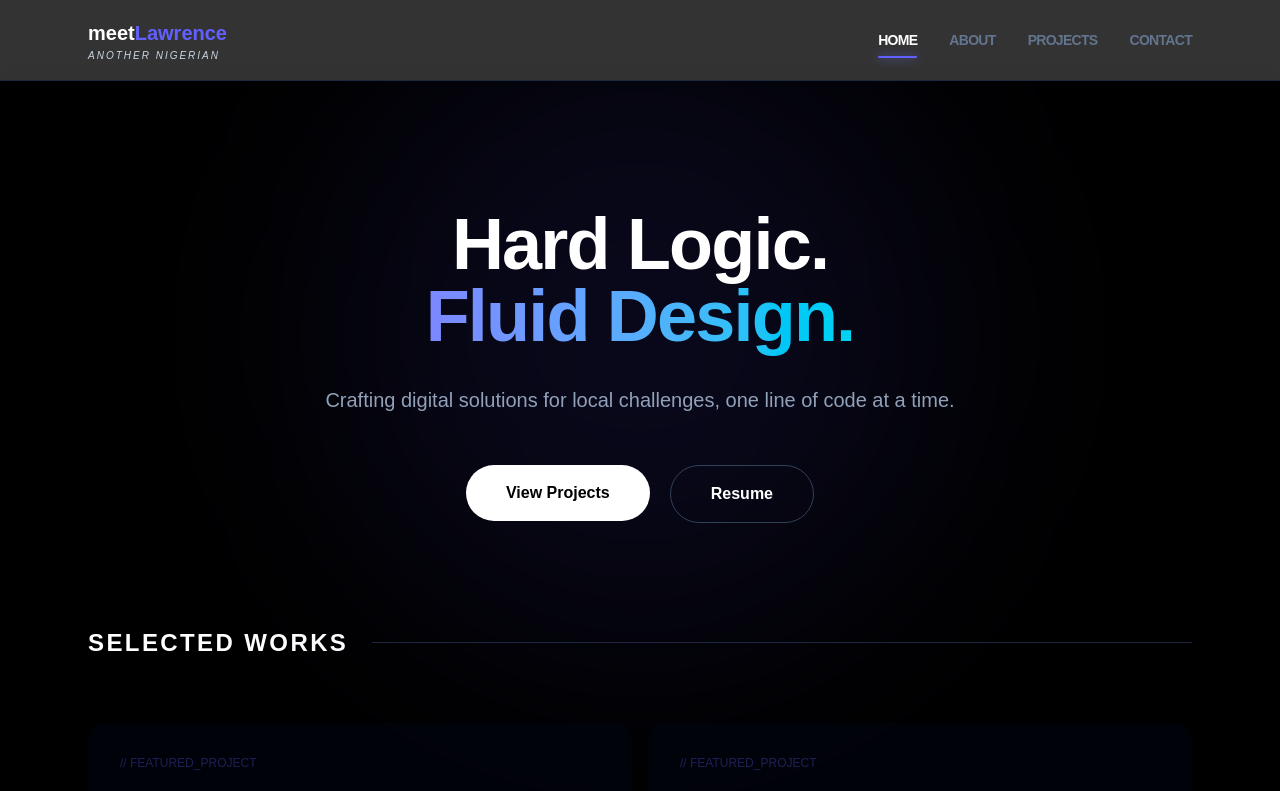
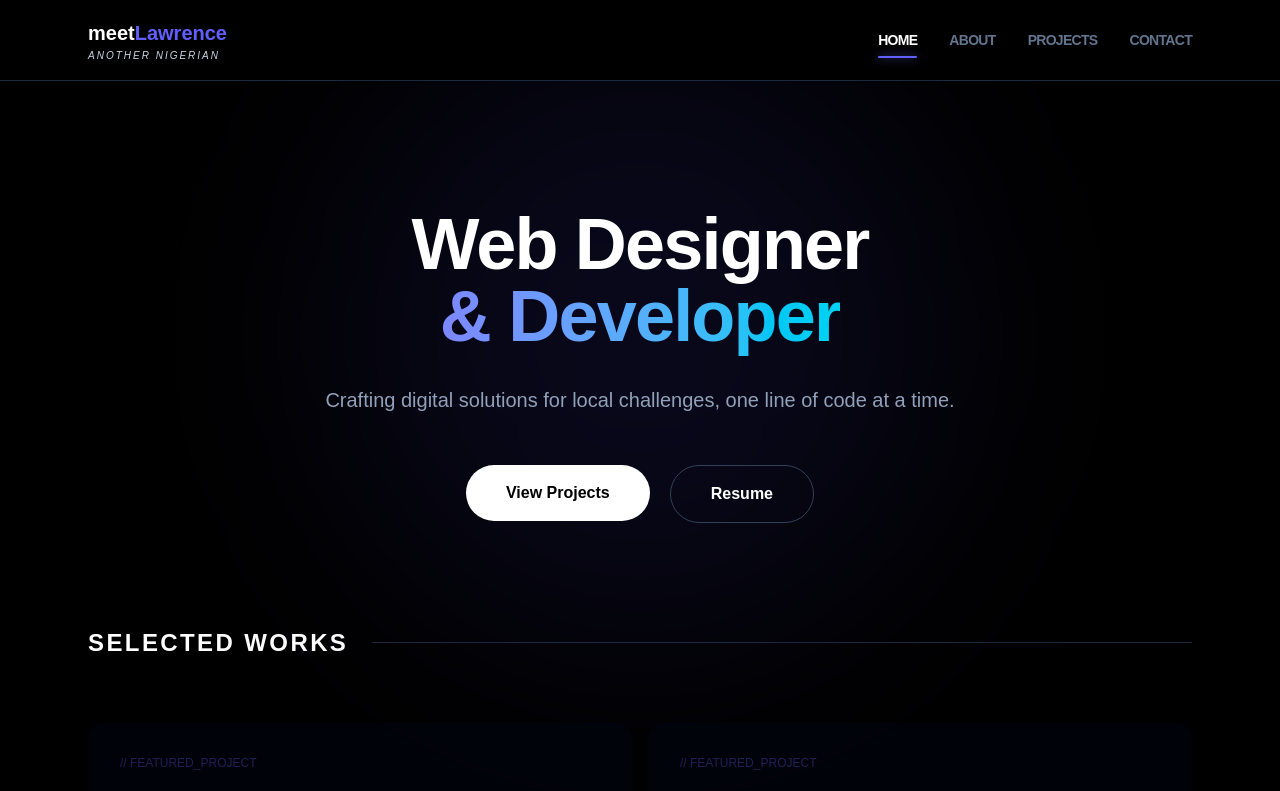
Before and after one commit to meetlawrence/portfolio, a Next.js app: page / in a window 1280 px wide. Shown: the top 791 px of the page. Built offline with nearby package versions, Linux system fonts and the light colour scheme.

Commit message:
I made I tiny correction on my header

```diff
--- a/app/globals.css
+++ b/app/globals.css
@@ -1,7 +1,7 @@
 @import "tailwindcss";
 
 :root {
-  --background: #ffffff;
+  --background: #000000;
   --foreground: #171717;
 }
 
@@ -12,12 +12,12 @@
   --font-mono: var(--font-geist-mono);
 }
 
-@media (prefers-color-scheme: dark) {
+/* @media (prefers-color-scheme: dark) {
   :root {
     --background: #0a0a0a;
     --foreground: #ededed;
   }
-}
+} */
 
 body {
   background: var(--background);
--- a/app/page.tsx
+++ b/app/page.tsx
@@ -32,9 +32,9 @@ export default function Home() {
 
         <div className="max-w-4xl mx-auto text-center relative z-10">
           <h1 className="text-6xl md:text-7xl font-black text-white tracking-tight mb-8">
-            Hard Logic. <br />
+            Web Designer <br />
             <span className="bg-clip-text text-transparent bg-linear-to-r from-indigo-400 to-cyan-400">
-              Fluid Design.
+              & Developer
             </span>
           </h1>
           <p className="text-xl text-slate-400 leading-relaxed max-w-2xl mx-auto mb-12">
--- a/components/Header.tsx
+++ b/components/Header.tsx
@@ -5,7 +5,7 @@ import MobileMenu from "./MobileMenu"; // Import the new component
 
 export default function Header() {
   return (
-    <header className="fixed top-0 left-0 w-full bg-black/80 backdrop-blur-md z-50 border-b border-slate-800 text-white">
+    <header className="fixed top-0 left-0 w-full bg-black/50 backdrop-blur-md z-50 border-b border-slate-800 text-white">
       <div className="max-w-6xl mx-auto px-6 h-20 flex justify-between items-center">
 
         {/* Brand */}
```
